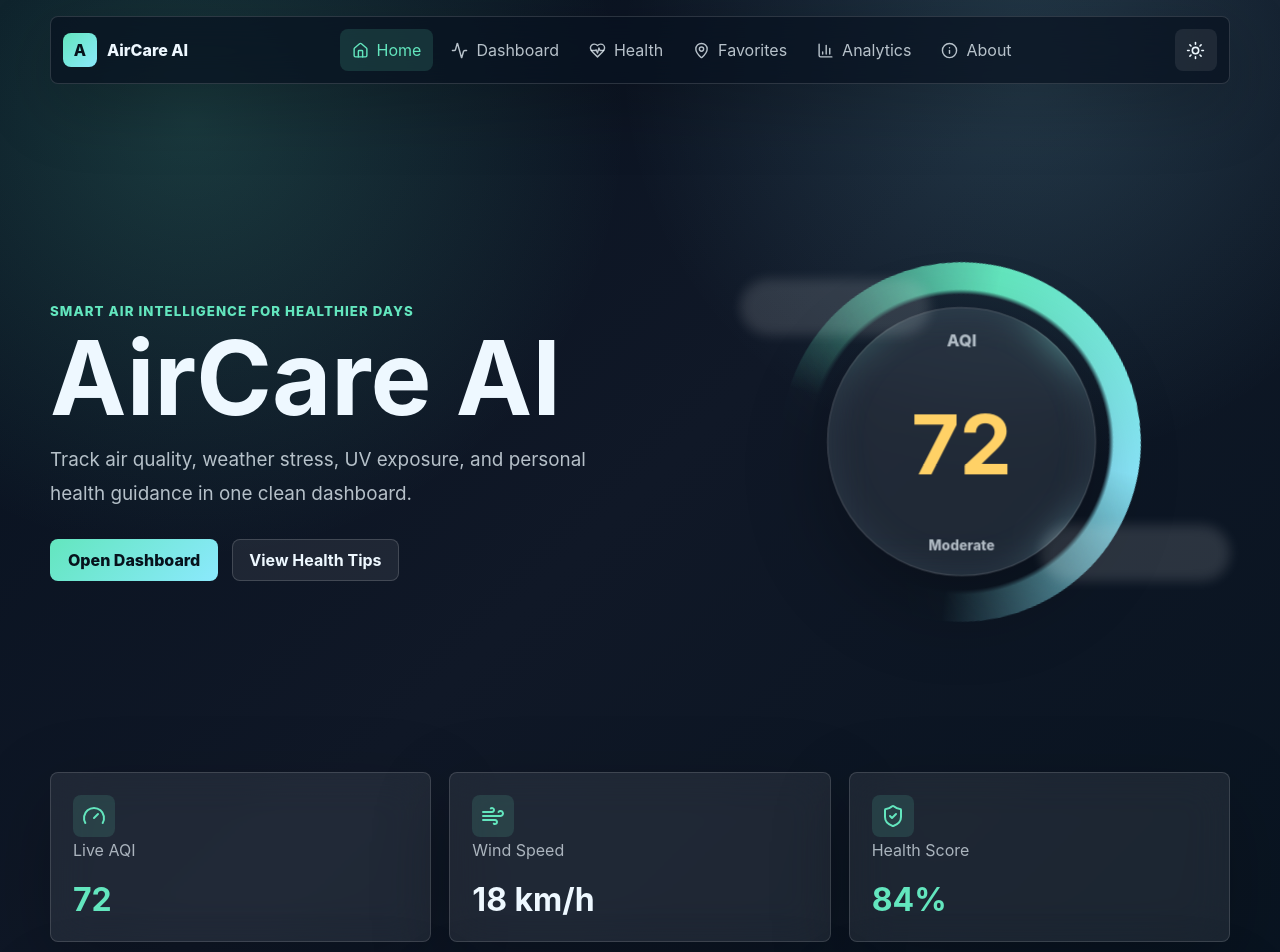
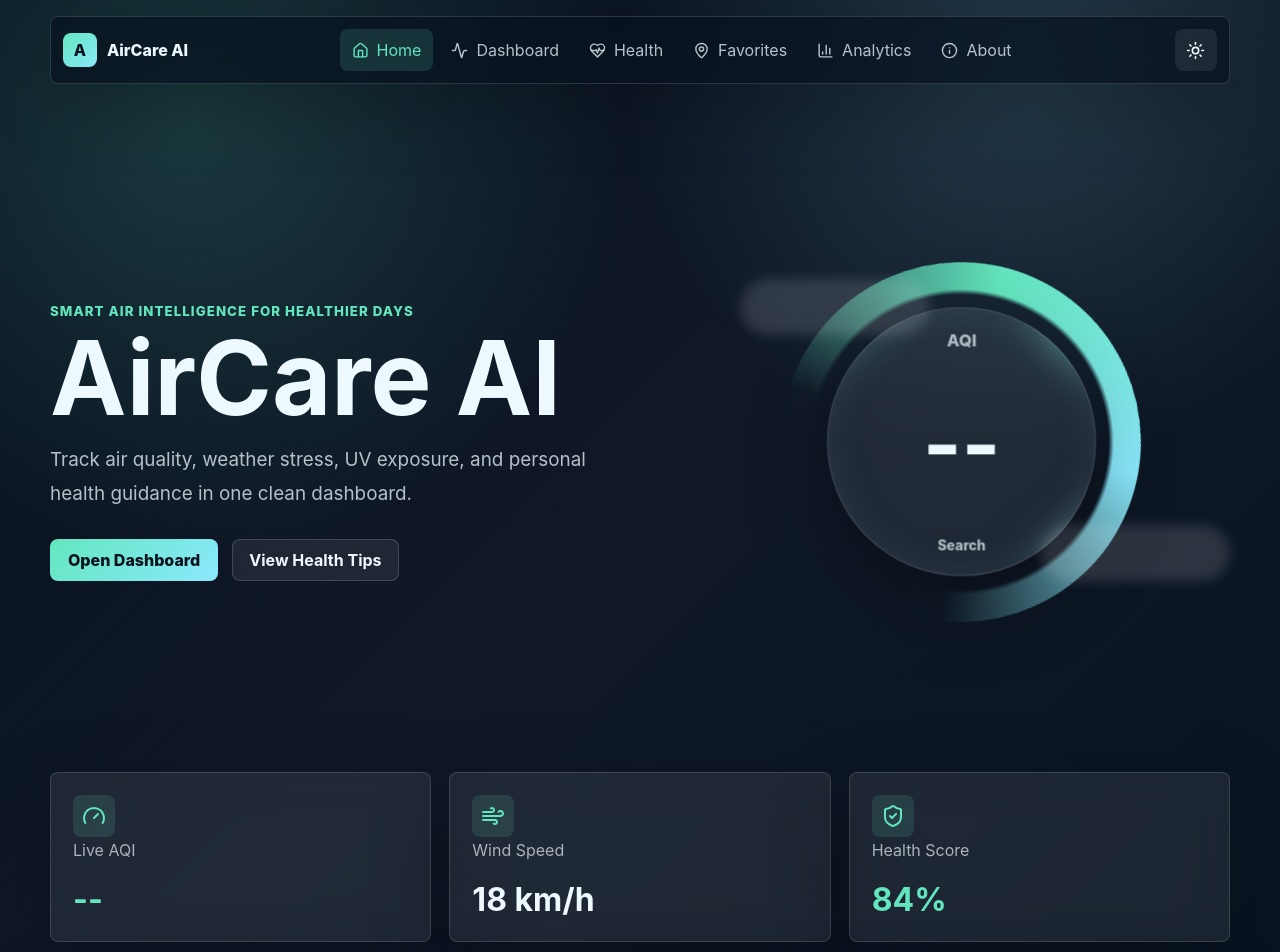
Before and after one commit to aishwaryakhandare-git/AirCare-AI, a React (Vite) app in the folder frontend/: page / in a window 1280 px wide. Shown: the top 952 px of the page. Built offline with nearby package versions, Linux system fonts and the light colour scheme.

Commit message:
Fixing the landing page

```diff
--- a/frontend/src/pages/Landing.jsx
+++ b/frontend/src/pages/Landing.jsx
@@ -1,5 +1,6 @@
 import { Link } from "react-router-dom";
-import React from "react";
+import React, { useEffect, useState } from "react";
+import { api } from "../api.js";
 import { motion } from "framer-motion";
 import { BrainCircuit, Gauge, ShieldCheck, Wind } from "lucide-react";
 import AqiOrb from "../components/AqiOrb.jsx";
@@ -7,6 +8,42 @@ import GlassCard from "../components/GlassCard.jsx";
 import StatCard from "../components/StatCard.jsx";
 
 function Landing() {
+  const [heroData, setHeroData] = useState({
+    aqi: "--",
+    status: "Search",
+    city: ""
+  });
+
+  useEffect(() => {
+
+    async function loadLastCity() {
+
+      const savedCity =
+        localStorage.getItem("lastCity");
+
+      if (!savedCity) return;
+
+      try {
+
+        const response =
+          await api.get(
+            `/air-quality/${savedCity}`
+          );
+
+        setHeroData({
+          aqi: response.data.aqi,
+          status: response.data.status,
+          city: response.data.city
+        });
+
+      } catch(error){
+        console.log(error);
+      }
+    }
+
+    loadLastCity();
+
+  }, []);
   return (
     <div>
       <section className="hero-section">
@@ -15,6 +52,10 @@ function Landing() {
             Smart air intelligence for healthier days
           </motion.p>
           <h1>AirCare AI</h1>
+          <p>
+            {heroData.city &&
+            `Last searched: ${heroData.city}`}
+          </p>
           <p className="hero-text">
             Track air quality, weather stress, UV exposure, and personal health guidance in one clean dashboard.
           </p>
@@ -24,14 +65,22 @@ function Landing() {
           </div>
         </div>
         <div className="hero-visual">
-          <AqiOrb value={72} status="Moderate" />
+          <AqiOrb
+            value={heroData.aqi}
+            status={heroData.status}
+          />
           <div className="cloud cloud-one" />
           <div className="cloud cloud-two" />
         </div>
       </section>
 
       <section className="stats-grid">
-        <StatCard icon={<Gauge />} label="Live AQI" value="72" tone="good" />
+        <StatCard
+          icon={<Gauge />}
+          label="Live AQI"
+          value={heroData.aqi}
+          tone="good"
+        />
         <StatCard icon={<Wind />} label="Wind Speed" value="18 km/h" />
         <StatCard icon={<ShieldCheck />} label="Health Score" value="84%" tone="good" />
       </section>
```
